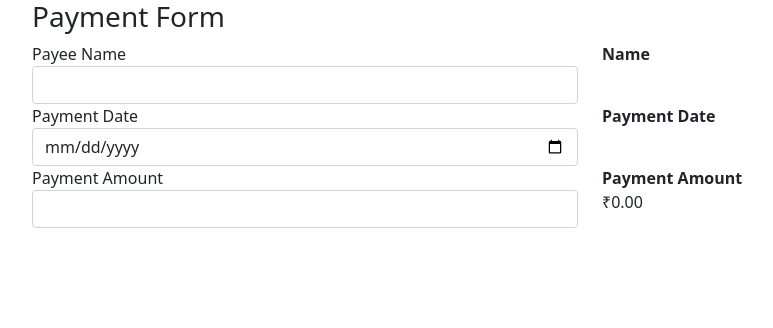
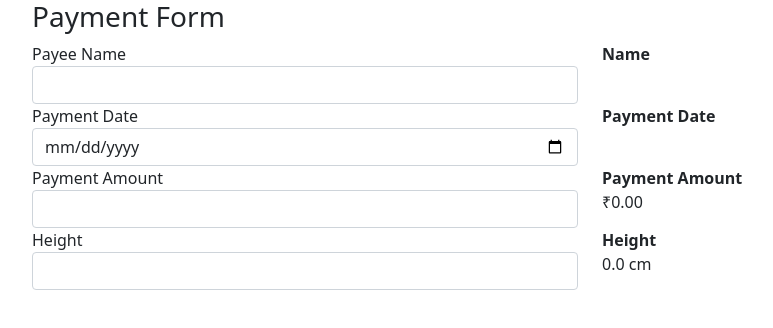
Before and after one commit to shubham-paithankar-comprinno/angular-pipes-project, an Angular app: page / in a window 1280 px wide. Shown: the top 328 px of the page, without its empty margins (50-823 px from the left). Built offline with nearby package versions, Linux system fonts and the light colour scheme.

Commit message:
added height for decimal pipes

```diff
--- a/src/app/app.component.html
+++ b/src/app/app.component.html
@@ -40,4 +40,17 @@
     </div>
   </div>
 
+  <div class="row">
+    <div class="form-group col">
+      <label>Height</label>
+      <input type="number" class="form-control" (input)="onHeightChange($event)" />
+    </div>
+    <div class="col">
+      <label><b>Height</b></label>
+      <div>
+        {{ height | number: '1.1-3' }} cm
+      </div>
+    </div>
+  </div>
+
 </div>
--- a/src/app/app.component.ts
+++ b/src/app/app.component.ts
@@ -10,6 +10,7 @@ export class AppComponent {
   name: string = ''
   date: string = ''
   amount: number = 0
+  height: number = 0
 
   // Functions
   onNameChange (event: Event) {
@@ -33,4 +34,15 @@ export class AppComponent {
     this.amount = parseFloat(value)
   }
 
+  onHeightChange (event: Event) {
+    let { value = '0' } = event.target as HTMLInputElement
+
+    if(isNaN(parseFloat(value))) {
+      this.height = 0
+      return
+    }
+
+    this.height = parseFloat(value)
+  }
+
 }
```
